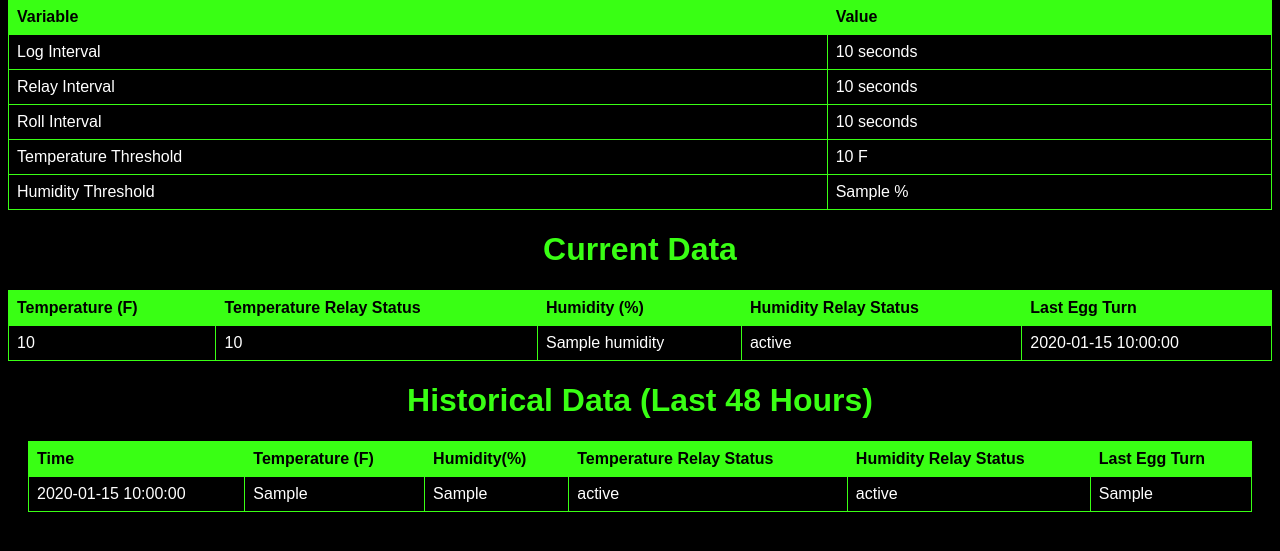
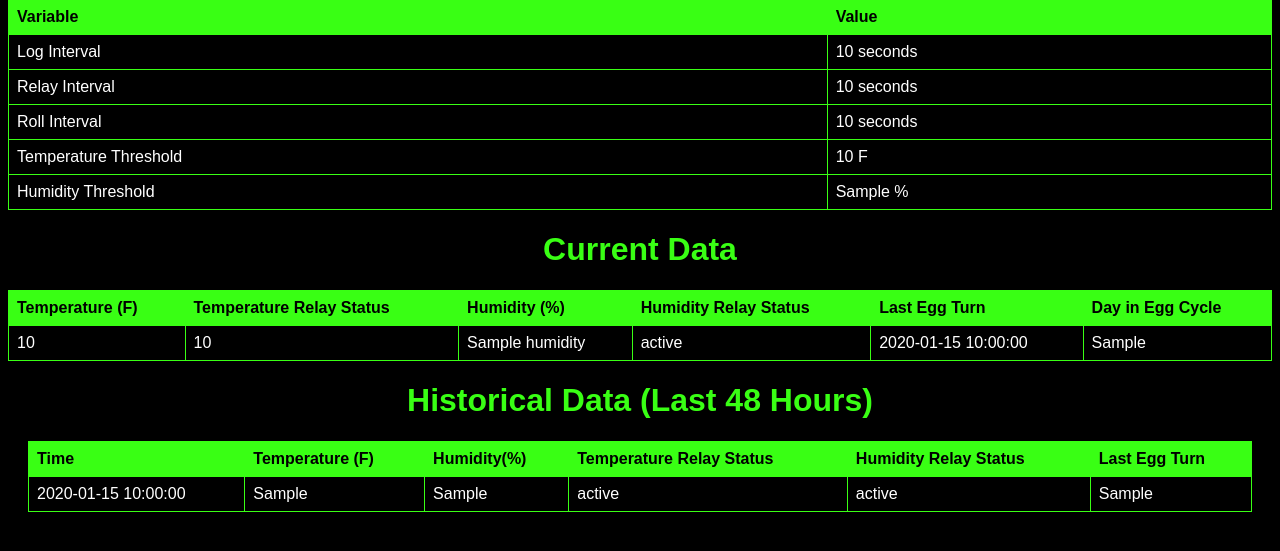
Before and after one commit to rrobert45/App, a Flask app: template templates/index.html in a window 1280 px wide. Shown: the part 81-632 px from the top of the page. Run offline with Flask 2, Linux system fonts and the light colour scheme; the template is opened without the code that fills it: most values are stand-ins (such as "Sample title", 1, 10 or a date in 2020).

Commit message:
Update index.html

```diff
--- a/templates/index.html
+++ b/templates/index.html
@@ -43,6 +43,8 @@
             <th>Humidity (%)</th>
             <th>Humidity Relay Status</th>
             <th>Last Egg Turn</th>
+            <th>Day in Egg Cycle</th>
+
         </tr>
         <tr>
             <td>{{ data.temperature }}</td>
@@ -50,6 +52,7 @@
             <td>{{ data.humidity }}</td>
             <td>{{ data.humidity_relay_status }}</td>
             <td>{{ data.last_relay_on }}</td>
+            <td>{{ data.day_in_cycle }}</td>
         </tr>
     </table>
 </div>
```
